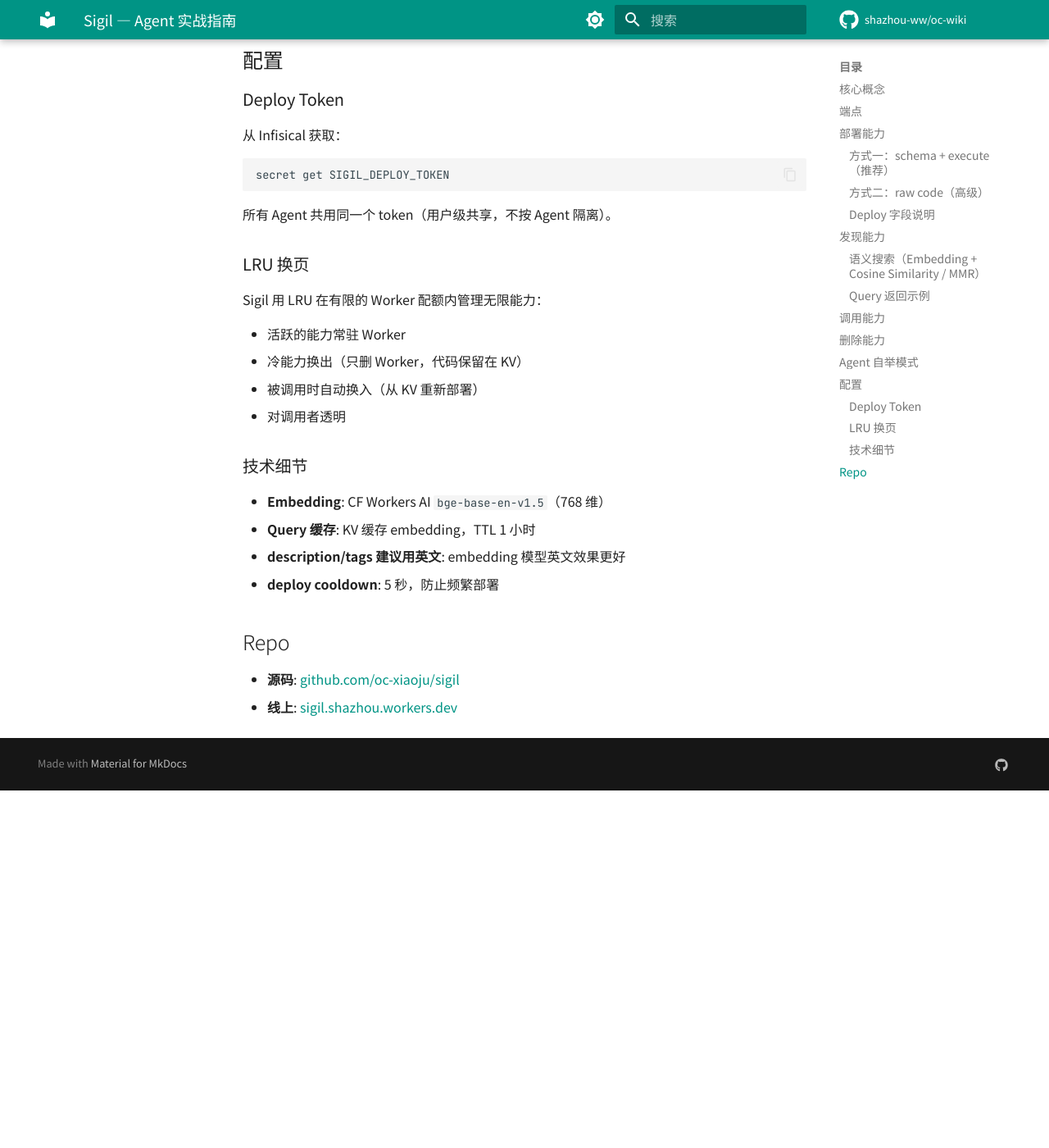
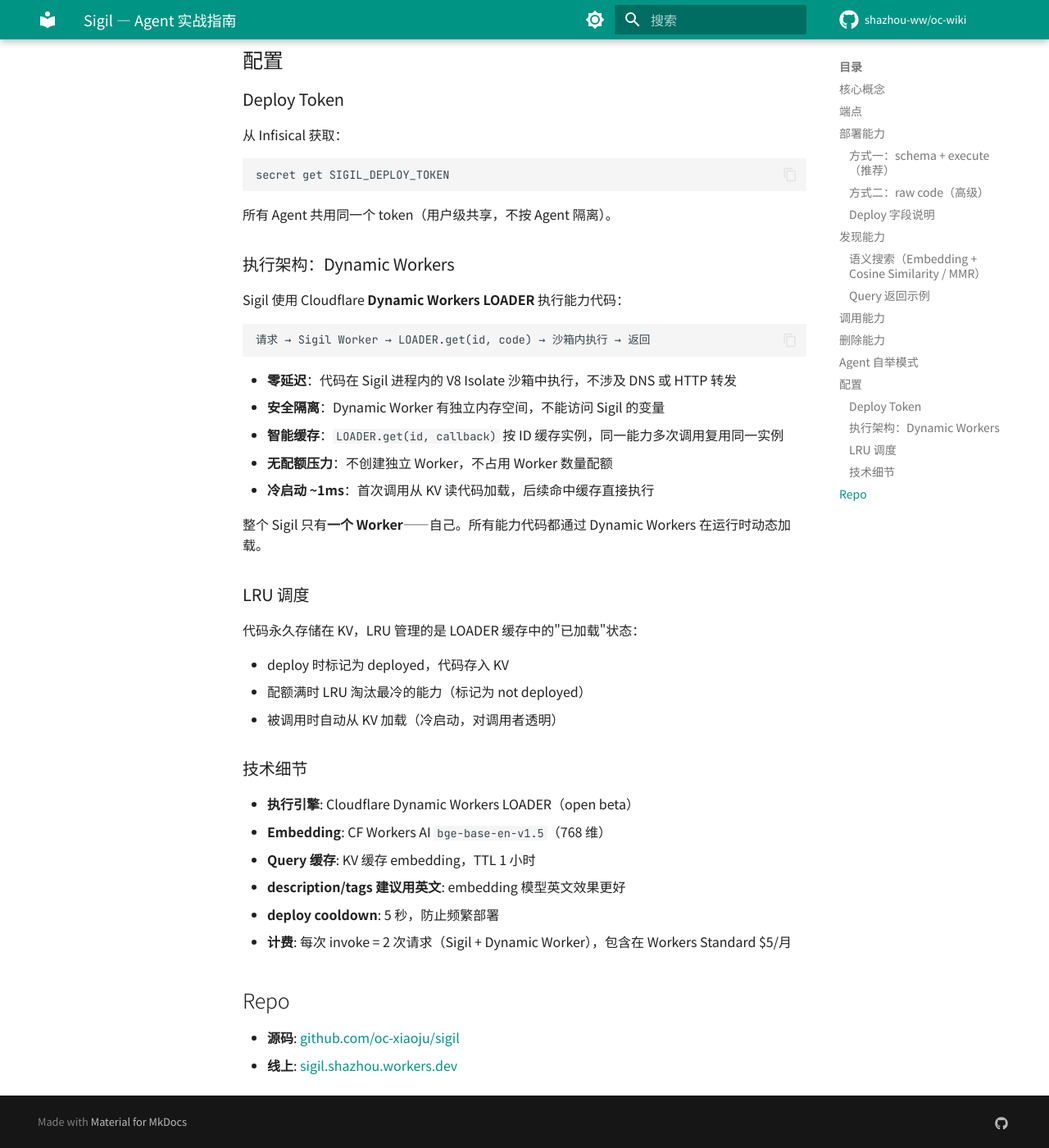
Before and after one commit to shazhou-ww/oc-wiki, an MkDocs documentation site: the page built from docs/shared/sigil-agent-guide.md, in a window 1280 px wide and 1400 px high, scrolled down 4974 px. Shown: the whole window at 82% size. Built offline with MkDocs 1.6.1 and Material for MkDocs 9.7.7, drawn with Linux system fonts in a browser that asks for light colours; comment, search, counter and statistics services are not loaded; before the commit the page ends 5938 px from its top, so only the background shows below that.

Commit message:
docs: update Sigil docs for Dynamic Workers LOADER — 小橘 🍊
- Agent guide: replace LRU/子Worker section with Dynamic Workers architecture
- Backend LRU doc: add evolution note, link to Dynamic Workers docs
- Zero DNS latency, single Worker, V8 Isolate sandboxing

````diff
--- a/docs/shared/sigil-agent-guide.md
+++ b/docs/shared/sigil-agent-guide.md
@@ -210,21 +210,38 @@ secret get SIGIL_DEPLOY_TOKEN
 
 所有 Agent 共用同一个 token（用户级共享，不按 Agent 隔离）。
 
-### LRU 换页
+### 执行架构：Dynamic Workers
 
-Sigil 用 LRU 在有限的 Worker 配额内管理无限能力：
+Sigil 使用 Cloudflare **Dynamic Workers LOADER** 执行能力代码：
 
-- 活跃的能力常驻 Worker
-- 冷能力换出（只删 Worker，代码保留在 KV）
-- 被调用时自动换入（从 KV 重新部署）
-- 对调用者透明
+```
+请求 → Sigil Worker → LOADER.get(id, code) → 沙箱内执行 → 返回
+```
+
+- **零延迟**：代码在 Sigil 进程内的 V8 Isolate 沙箱中执行，不涉及 DNS 或 HTTP 转发
+- **安全隔离**：Dynamic Worker 有独立内存空间，不能访问 Sigil 的变量
+- **智能缓存**：`LOADER.get(id, callback)` 按 ID 缓存实例，同一能力多次调用复用同一实例
+- **无配额压力**：不创建独立 Worker，不占用 Worker 数量配额
+- **冷启动 ~1ms**：首次调用从 KV 读代码加载，后续命中缓存直接执行
+
+整个 Sigil 只有**一个 Worker**——自己。所有能力代码都通过 Dynamic Workers 在运行时动态加载。
+
+### LRU 调度
+
+代码永久存储在 KV，LRU 管理的是 LOADER 缓存中的"已加载"状态：
+
+- deploy 时标记为 deployed，代码存入 KV
+- 配额满时 LRU 淘汰最冷的能力（标记为 not deployed）
+- 被调用时自动从 KV 加载（冷启动，对调用者透明）
 
 ### 技术细节
 
+- **执行引擎**: Cloudflare Dynamic Workers LOADER（open beta）
 - **Embedding**: CF Workers AI `bge-base-en-v1.5`（768 维）
 - **Query 缓存**: KV 缓存 embedding，TTL 1 小时
 - **description/tags 建议用英文**: embedding 模型英文效果更好
 - **deploy cooldown**: 5 秒，防止频繁部署
+- **计费**: 每次 invoke = 2 次请求（Sigil + Dynamic Worker），包含在 Workers Standard $5/月
 
 ## Repo
 
````
Also changed, not shown: docs/shared/sigil-backend-lru.md (+20 -0 lines).
